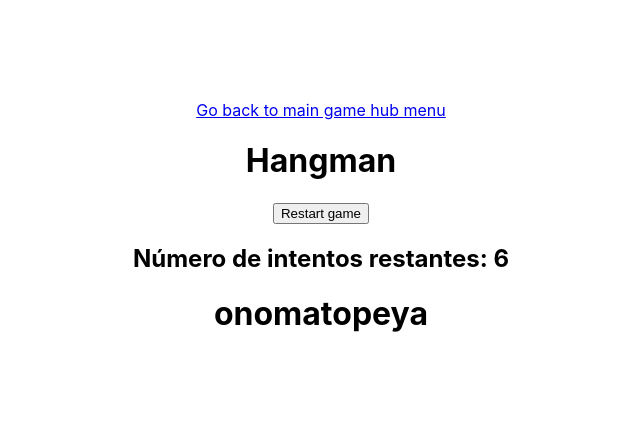
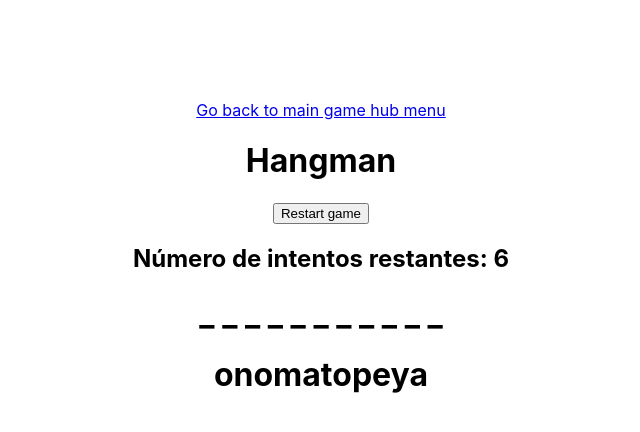
Before and after one commit to cparradoc/react, a React (Create React App) app in the folder game_hub/: page /hangman in a window 1280 px wide. Shown: the top 432 px of the page, without its empty margins (319-959 px from the left). Built offline with nearby package versions, Linux system fonts and the light colour scheme.

Commit message:
word cifred

```diff
--- a/game_hub/src/components/Hangman/Hangman.js
+++ b/game_hub/src/components/Hangman/Hangman.js
@@ -6,6 +6,7 @@ export const Hangman = () => {
 
   const [word, setWord] = useState(""); //palabra
   const [letter, setLetter] = useState(""); //letra
+  const [cifredWord, setCifredWord] = useState("");
   const [hint, setHint] = (""); //pista
   const numberOfTries = 6;
   const [nTry, setNTry] = useState(0);
@@ -19,6 +20,12 @@ export const Hangman = () => {
     setRestart(false);
     const tempWord = wordList[Math.floor(Math.random() * wordList.length)];
     setWord(tempWord);
+
+    let bars = [];
+    for(let i = 0; i < tempWord.length; i++){
+      bars += "_ ";
+    }
+    setCifredWord(bars);
 
   },[restart]);
 
@@ -36,6 +43,7 @@ export const Hangman = () => {
 
         <button onClick={restartGame}>Restart game</button>
         <h2>Número de intentos restantes: {numberOfTries - nTry}</h2>
+        <h1>{cifredWord}</h1>
         <h1>{word}</h1>
       </div>
     );
```
